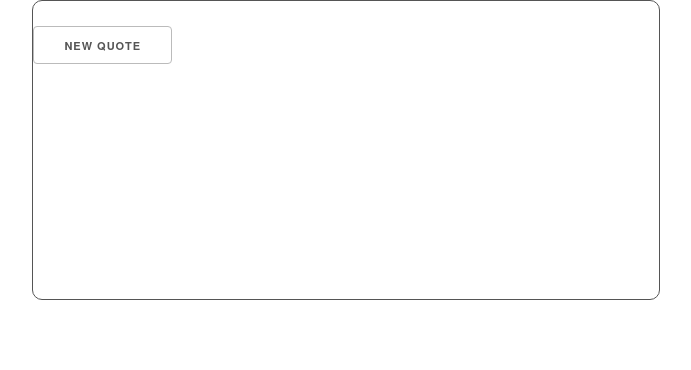
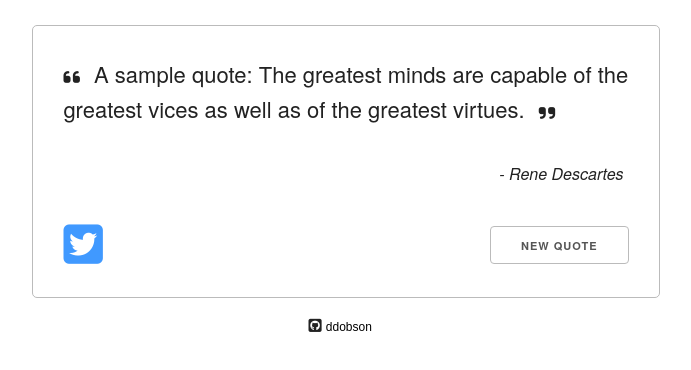
Before and after one commit to ddobson/random-quote-machine, a website: page index.html in a window 1280 px wide. Shown: the whole page, without its empty margins (294-985 px from the left). Drawn offline with nearby package versions, Linux system fonts and the light colour scheme.

Commit message:
Flesh out page layout and styles

```diff
--- a/index.html
+++ b/index.html
@@ -5,6 +5,9 @@
   <meta charset="utf-8">
   <title>Random Quote App</title>
   <meta name="description" content="A random quote app!">
+
+  <script src="https://use.fontawesome.com/8d2f21737e.js"></script>
+
   <link rel="shortcut icon" href="favicon.ico" type="image/x-icon">
   <link rel="stylesheet" href="https://cdnjs.cloudflare.com/ajax/libs/normalize/5.0.0/normalize.min.css">
   <link rel="stylesheet" href="https://cdnjs.cloudflare.com/ajax/libs/skeleton/2.0.4/skeleton.min.css">
@@ -15,9 +18,28 @@
   <div class="container">
     <div class="row">
       <div class="eight columns offset-by-two quote-panel">
-        <p class="quote"></p>
-        <p class="author"></p>
-        <a class="button" href="#">New Quote</a>
+        <div class="quote-wrap">
+          <i class="fa fa-quote-left fa-lg" aria-hidden="true"></i>
+          <span class="quote">A sample quote: The greatest minds are capable of the greatest vices as well as of the greatest virtues.</span>
+          <i class="fa fa-quote-right fa-lg" aria-hidden="true"></i>
+        </div>
+        <div class="author-wrap clearfix">
+          <span class="author">- Rene Descartes</span>
+        </div>
+        <div class="button-wrap">
+          <a href="#" class="twitter-share">
+            <i class="fa fa-twitter-square fa-3x tweet" aria-hidden="true"></i>
+          </a>
+          <a class="button new-quote" href="#">New Quote</a>
+        </div>
+      </div>
+    </div>
+    <div class="row">
+      <div class="eight columns offset-by-two">
+        <div class="github-wrap">
+          <i class="fa fa-github-square" aria-hidden="true"></i>
+          <a href="https://github.com/ddobson" class="github-link">ddobson</a>
+        </div>
       </div>
     </div>
   </div>
--- a/scss/main.scss
+++ b/scss/main.scss
@@ -1,8 +1,80 @@
 // Colors
-$grey: #555;
+$black: #000;
+$grey: #bbb;
+$twitter-blue: rgba(64, 153, 255, 1);
+
+//Clearfix
+.clearfix::after {
+  clear: both;
+  content: '';
+  display: table;
+}
 
 .quote-panel {
   border: 1px solid $grey;
-  border-radius: 10px;
-  min-height: 300px;
+  border-radius: 5px;
+  margin-top: 25px;
+  min-height: 200px;
 }
+
+.quote-wrap {
+  padding: 30px;
+}
+
+.fa-quote-left {
+  margin-right: 10px;
+}
+
+.fa-quote-right {
+  margin-left: 10px;
+}
+
+.quote {
+  font-size: 22px;
+  margin: 0;
+}
+
+.author-wrap {
+  padding: 5px;
+}
+
+.author {
+  float: right;
+  font-size: 16px;
+  font-style: italic;
+  margin-right: 30px;
+}
+
+.new-quote {
+  float: right;
+  margin-top: 4px;
+}
+
+.button-wrap {
+  padding: 30px;
+}
+
+.twitter-share {
+  color: $twitter-blue;
+}
+
+.twitter-share:hover {
+  color: $twitter-blue;
+}
+
+.github-wrap {
+  margin: 15px auto;
+  width: 75px;
+}
+
+.fa-github-square {
+  margin: 0 auto;
+}
+
+.github-link,
+.github-link:hover {
+  color: $black;
+  font-family: sans-serif;
+  font-size: 12px;
+  text-decoration: none;
+}
```
Also changed, not shown: css/main.css.
